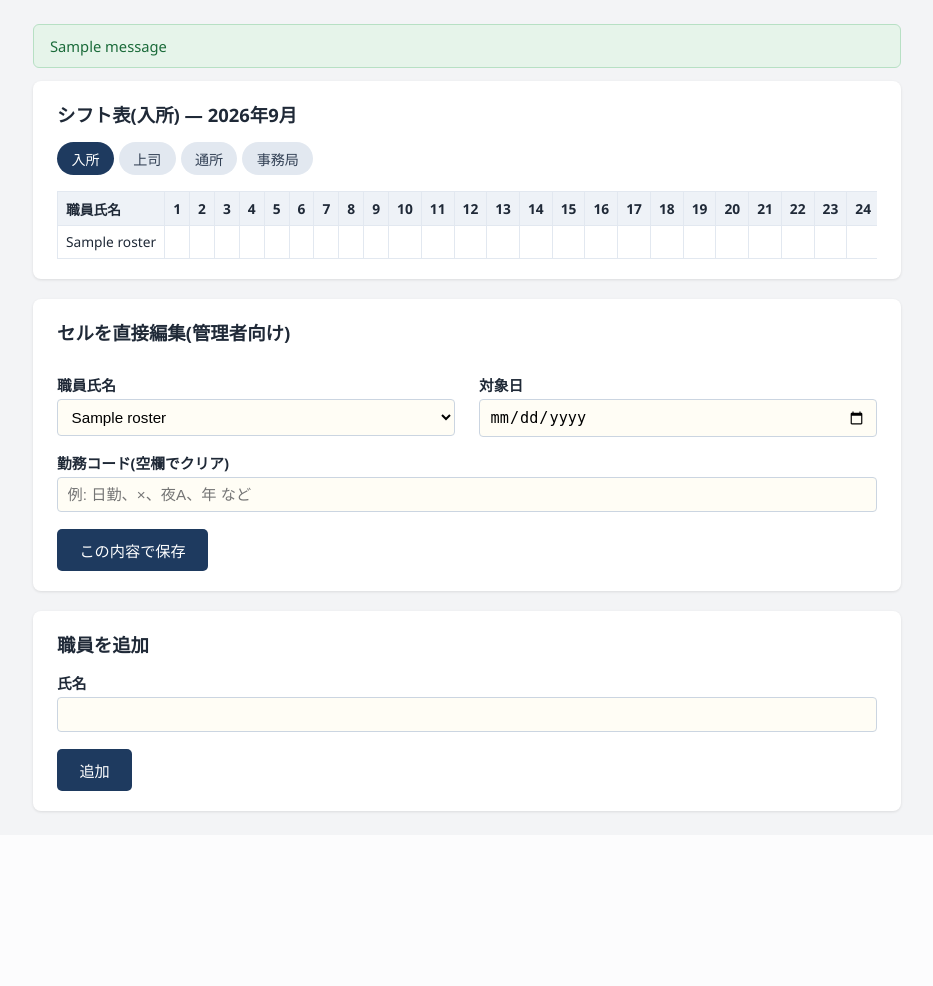
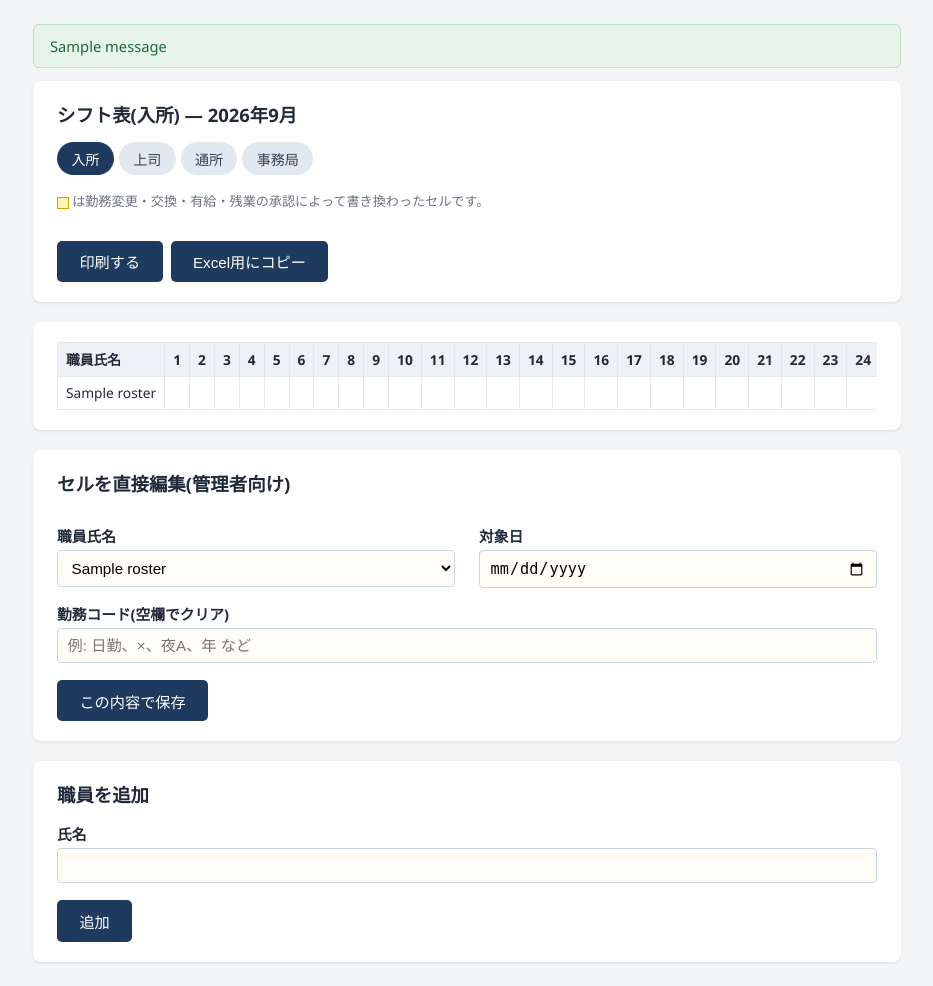
Before and after one commit to wkotknr310ajd-ctrl/tknr1, a Flask app: page /shift/1 in a window 1280 px wide. Shown: the part 94-1080 px from the top of the page, without its empty margins (173-1106 px from the left). Before the commit the page ends 907 px from the top, so only its background shows below. Run offline with Flask 3, Linux system fonts and the light colour scheme; data comes from the database, SQL or seed files in the repository; tables that the repository leaves empty hold one stand-in row (values such as "Sample post"); one stand-in notice (Sample message) is shown.

Commit message:
シフト表に印刷・Excel貼り付け用コピー・変更箇所の色分けを追加
月末にシフト結果を紙で配布したり、既存のExcel運用に貼り戻したりする
場面を想定し、シフト表画面に「印刷する」(ブラウザ標準の印刷機能を
そのまま利用、印刷時はナビ等を自動的に隠す)と「Excel用にコピー」
(タブ区切りでクリップボードにコピーし、Excelにそのまま貼り付けられる
ようにする)のボタンを追加した。

また、勤務変更・交換・有給・残業の承認によって書き換わったセルを
department_shift_grid()で判定し、シフト表・印刷時の両方で黄色く
色分け表示するようにした。

Co-Authored-By: Claude Sonnet 5 <noreply@anthropic.com>
Claude-Session: https://claude.ai/code/session_0117zWQHsdC8grjQk7drcxtS

```diff
--- a/webapp/logic.py
+++ b/webapp/logic.py
@@ -164,29 +164,43 @@ def get_current_shift(conn, staff_name: str, target_date_iso: str):
 
 
 def department_shift_grid(conn, department_id, year: int, month: int):
-    """部署シフト表を職員×日付の2次元配列として返す。"""
+    """部署シフト表を職員×日付の2次元配列として返す。承認済みの変更で書き換わったセルには
+    changed フラグを立てて、シフト表の画面で色分け表示できるようにする。"""
     roster = conn.execute(
         "SELECT staff_name FROM roster WHERE department_id = ? ORDER BY sort_order, staff_name",
         (department_id,),
     ).fetchall()
     ndays = days_in_month(date(year, month, 1))
+    month_start_iso = f"{year:04d}-{month:02d}-01"
+    month_end_iso = f"{year:04d}-{month:02d}-{ndays:02d}"
     cells = conn.execute(
         "SELECT staff_name, target_date, shift_code FROM shift_cells "
         "WHERE department_id = ? AND target_date >= ? AND target_date <= ?",
-        (department_id, f"{year:04d}-{month:02d}-01", f"{year:04d}-{month:02d}-{ndays:02d}"),
+        (department_id, month_start_iso, month_end_iso),
     ).fetchall()
     by_name = {}
     for c in cells:
         by_name.setdefault(c["staff_name"], {})[c["target_date"]] = c["shift_code"]
 
+    changed_rows = conn.execute(
+        "SELECT DISTINCT target_person, target_date FROM history "
+        "WHERE status = '承認' AND target_date >= ? AND target_date <= ?",
+        (month_start_iso, month_end_iso),
+    ).fetchall()
+    changed = {(r["target_person"], r["target_date"]) for r in changed_rows}
+
     grid = []
     for r in roster:
         name = r["staff_name"]
-        row_codes = []
+        row_cells = []
         for d in range(1, ndays + 1):
             iso = f"{year:04d}-{month:02d}-{d:02d}"
-            row_codes.append(by_name.get(name, {}).get(iso, ""))
-        grid.append({"name": name, "codes": row_codes})
+            row_cells.append({
+                "date": iso,
+                "code": by_name.get(name, {}).get(iso, ""),
+                "changed": (name, iso) in changed,
+            })
+        grid.append({"name": name, "codes": row_cells})
     return grid, ndays
 
 
--- a/webapp/static/style.css
+++ b/webapp/static/style.css
@@ -135,3 +135,24 @@ small.muted { color: #6b7280; }
 }
 fieldset { border: 1px solid #dbe2ea; border-radius: 6px; margin-top: 1rem; padding: 0.8rem 1rem; }
 legend { font-weight: 700; padding: 0 0.4rem; }
+
+.changed-cell { background: #fff3b0; font-weight: 700; }
+.legend-changed {
+  display: inline-block;
+  width: 0.9em;
+  height: 0.9em;
+  background: #fff3b0;
+  border: 1px solid #c9a400;
+  vertical-align: middle;
+}
+.print-only { display: none; }
+
+@media print {
+  .no-print { display: none !important; }
+  .print-only { display: block; }
+  main { max-width: none; margin: 0; padding: 0; }
+  .card { box-shadow: none; padding: 0; margin-bottom: 1rem; }
+  body { background: #fff; }
+  table { font-size: 0.75rem; }
+  .changed-cell { background: #ffe27a !important; -webkit-print-color-adjust: exact; print-color-adjust: exact; }
+}
--- a/webapp/templates/base.html
+++ b/webapp/templates/base.html
@@ -7,11 +7,11 @@
 <link rel="stylesheet" href="{{ url_for('static', filename='style.css') }}">
 </head>
 <body>
-<header>
+<header class="no-print">
   <h1>勤務変更申請・承認システム</h1>
   <small>対象年月: {{ target_month if target_month else '' }}</small>
 </header>
-<nav>
+<nav class="no-print">
   <a href="{{ url_for('index') }}">ホーム</a>
   <a href="{{ url_for('request_single') }}">申請</a>
   <a href="{{ url_for('request_swap') }}">交換申請</a>
@@ -29,7 +29,7 @@
   {% with messages = get_flashed_messages(with_categories=true) %}
     {% if messages %}
       {% for category, message in messages %}
-        <div class="flash {{ category }}">{{ message }}</div>
+        <div class="flash {{ category }} no-print">{{ message }}</div>
       {% endfor %}
     {% endif %}
   {% endwith %}
--- a/webapp/templates/shift_table.html
+++ b/webapp/templates/shift_table.html
@@ -1,15 +1,24 @@
 {% extends "base.html" %}
 {% block title %}シフト表({{ dept['name'] }}) — 勤務変更申請・承認システム{% endblock %}
 {% block content %}
-<div class="card">
+<div class="card no-print">
   <h2>シフト表({{ dept['name'] }}) — {{ target_month_date.year }}年{{ target_month_date.month }}月</h2>
   <div class="tabs">
     {% for d in departments %}
     <a href="{{ url_for('shift_table', department_id=d['id']) }}" class="{{ 'active' if d['id']==dept['id'] }}">{{ d['name'] }}</a>
     {% endfor %}
   </div>
+  <p class="hint"><span class="legend-changed"></span> は勤務変更・交換・有給・残業の承認によって書き換わったセルです。</p>
+  <div style="display:flex;gap:8px;flex-wrap:wrap;">
+    <button type="button" onclick="window.print()">印刷する</button>
+    <button type="button" onclick="copyShiftTableForExcel()">Excel用にコピー</button>
+  </div>
+</div>
+
+<div class="card">
+  <h2 class="print-only">シフト表({{ dept['name'] }}) — {{ target_month_date.year }}年{{ target_month_date.month }}月</h2>
   <div class="table-scroll">
-  <table>
+  <table id="shift-table">
     <tr>
       <th>職員氏名</th>
       {% for d in range(1, ndays + 1) %}<th>{{ d }}</th>{% endfor %}
@@ -17,7 +26,7 @@
     {% for row in grid %}
     <tr>
       <td>{{ row['name'] }}</td>
-      {% for code in row['codes'] %}<td>{{ code }}</td>{% endfor %}
+      {% for cell in row['codes'] %}<td class="{{ 'changed-cell' if cell['changed'] }}">{{ cell['code'] }}</td>{% endfor %}
     </tr>
     {% else %}
     <tr><td colspan="{{ ndays + 1 }}"><em>まだ職員が登録されていません。下の「職員を追加」から追加してください。</em></td></tr>
@@ -26,7 +35,40 @@
   </div>
 </div>
 
-<div class="card">
+<script>
+function copyShiftTableForExcel() {
+  const table = document.getElementById('shift-table');
+  const lines = [];
+  for (const tr of table.rows) {
+    const cells = [];
+    for (const cell of tr.cells) {
+      cells.push(cell.innerText.trim());
+    }
+    lines.push(cells.join('\t'));
+  }
+  const text = lines.join('\n');
+  const ta = document.createElement('textarea');
+  ta.value = text;
+  ta.style.position = 'fixed';
+  ta.style.opacity = '0';
+  document.body.appendChild(ta);
+  ta.focus();
+  ta.select();
+  let ok = false;
+  try { ok = document.execCommand('copy'); } catch (e) { ok = false; }
+  document.body.removeChild(ta);
+  if (!ok && navigator.clipboard) {
+    navigator.clipboard.writeText(text).then(
+      () => alert('コピーしました。Excelのセルに貼り付けてください。'),
+      () => alert('コピーできませんでした。表を選択して手動でコピーしてください。')
+    );
+    return;
+  }
+  alert(ok ? 'コピーしました。Excelのセルに貼り付けてください。' : 'コピーできませんでした。表を選択して手動でコピーしてください。');
+}
+</script>
+
+<div class="card no-print">
   <h2>セルを直接編集(管理者向け)</h2>
   <form method="post" action="{{ url_for('admin_set_shift_cell') }}">
     <input type="hidden" name="department_id" value="{{ dept['id'] }}">
@@ -49,7 +91,7 @@
   </form>
 </div>
 
-<div class="card">
+<div class="card no-print">
   <h2>職員を追加</h2>
   <form method="post" action="{{ url_for('admin_add_roster') }}">
     <input type="hidden" name="department_id" value="{{ dept['id'] }}">
```
